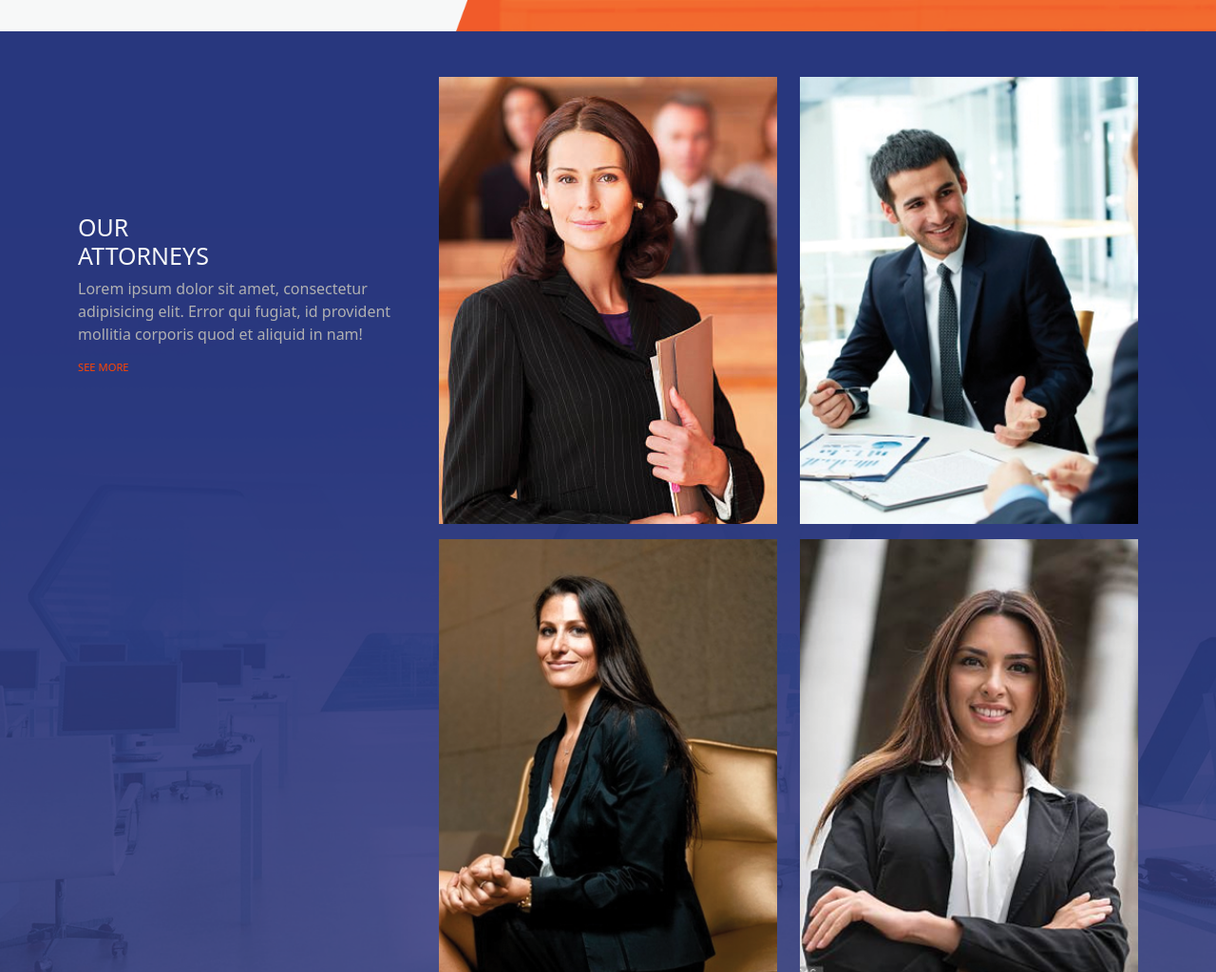
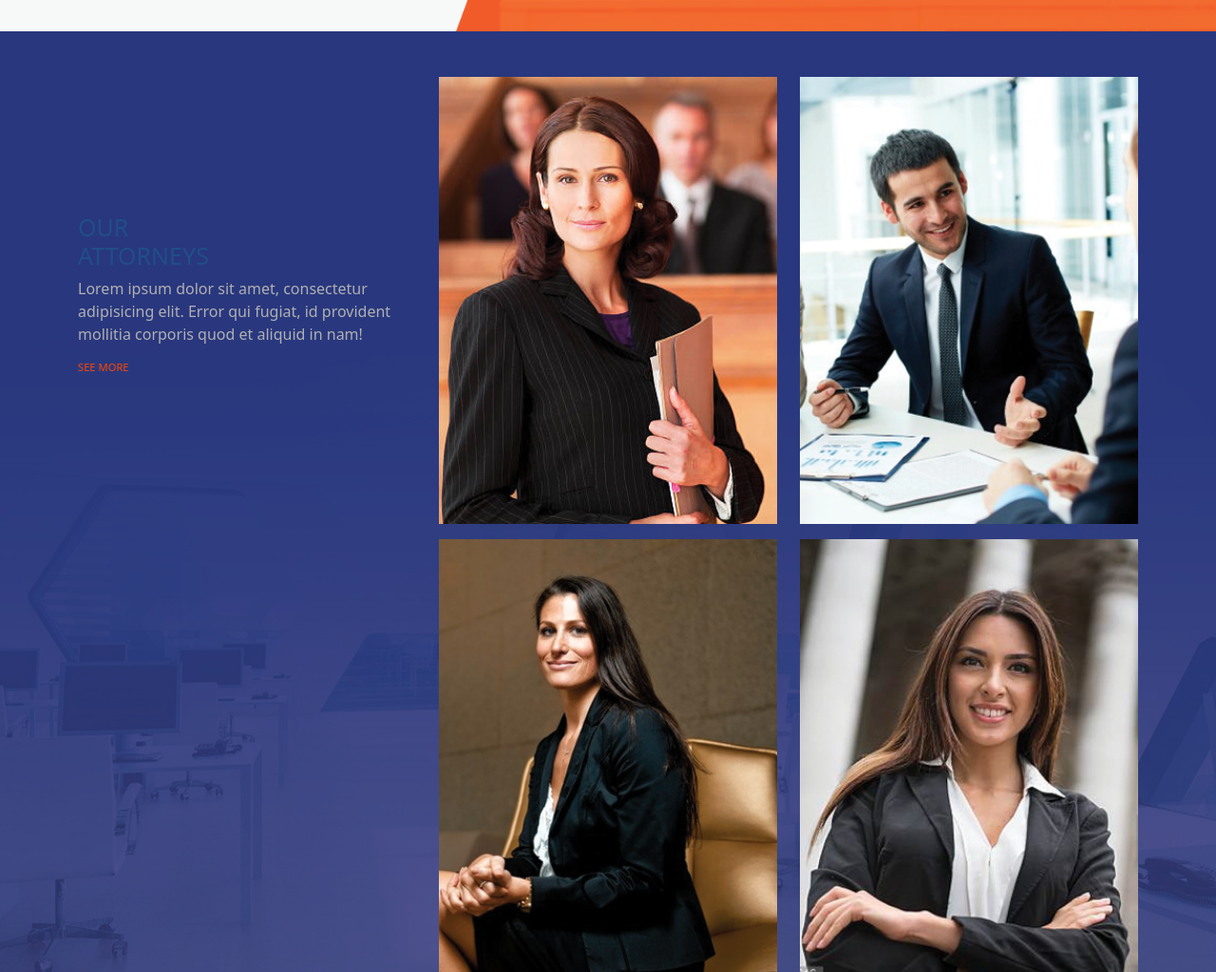
Before and after one commit to Tanjila-Chowdhury1/Wakip, a plain HTML site: page index.html in a window 1280 px wide. Shown: the part 1911-2935 px from the top of the page at 95% size. Drawn offline with nearby package versions, Linux system fonts and the light colour scheme.

Commit message:
Add files via upload

```diff
--- a/css/style.css
+++ b/css/style.css
@@ -196,7 +196,7 @@ filter: progid:DXImageTransform.Microsoft.gradient( startColorstr='#003f4c6b', e
 
 
         .our-attorneys h1{
-            color: #f7f8f8;
+            color: #204f87;
             text-transform: uppercase;
             font-size: 25px;
 
```
